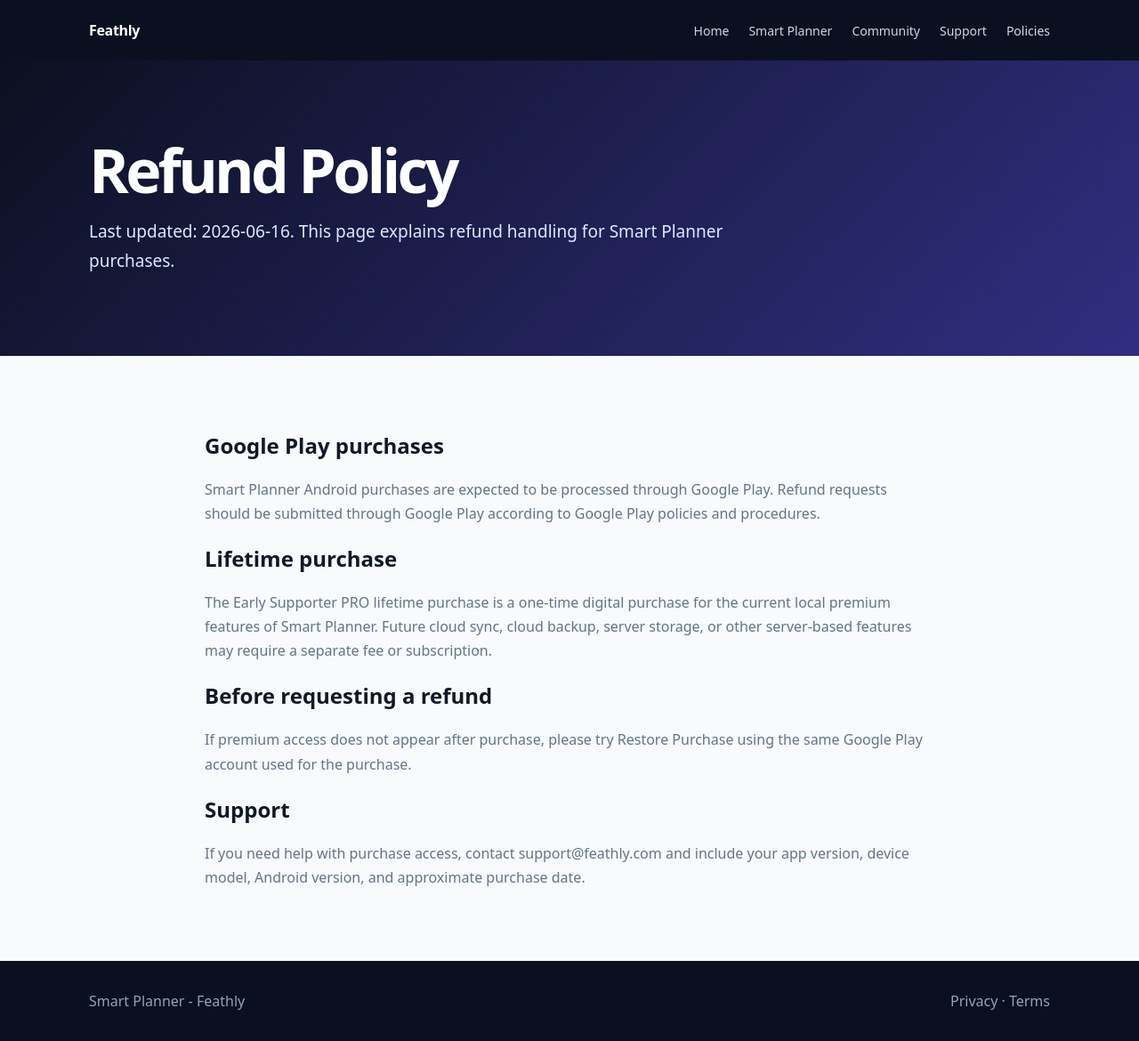
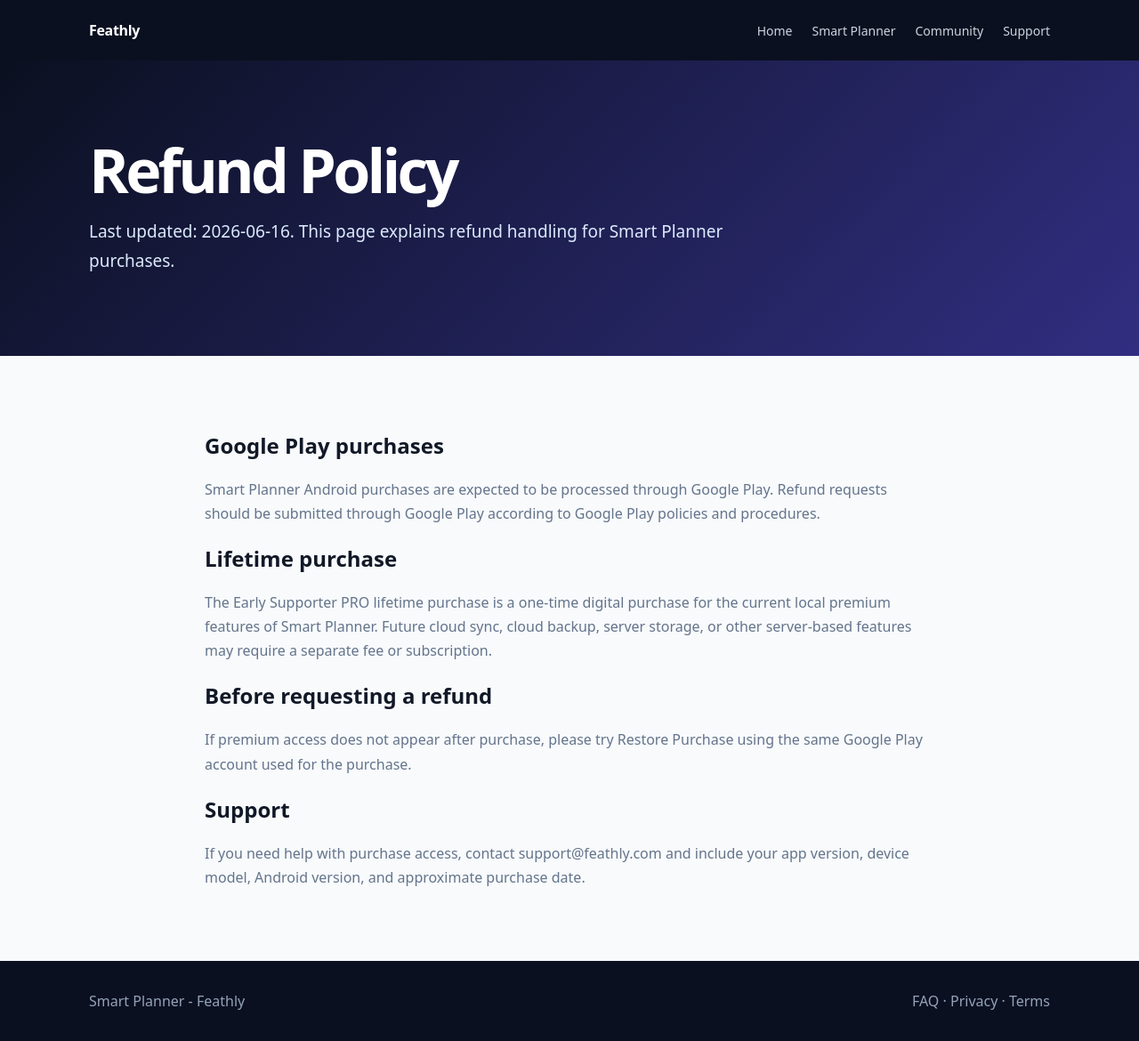
Before and after one commit to yoonng/smart-planner-site, a plain HTML site: page smart-planner/refund.html in a window 1280 px wide. Shown: the whole page at 89% size. Drawn offline with Linux system fonts and the light colour scheme.

Commit message:
Remove policy link from refund top nav

```diff
--- a/smart-planner/refund.html
+++ b/smart-planner/refund.html
@@ -2,7 +2,7 @@
 <html lang="en">
 <head><meta charset="utf-8"><meta name="viewport" content="width=device-width, initial-scale=1"><title>Refund Policy - Smart Planner</title><link rel="stylesheet" href="../assets/style.css"><script defer src="../assets/app.js"></script></head>
 <body>
-<header class="site-header"><div class="wrap nav"><a class="brand" href="../index.html">Feathly</a><nav class="nav-links"><a href="../index.html">Home</a><a href="index.html">Smart Planner</a><a href="../community/">Community</a><a href="support.html">Support</a><a href="privacy.html">Policies</a></nav></div></header>
+<header class="site-header"><div class="wrap nav"><a class="brand" href="../index.html">Feathly</a><nav class="nav-links"><a href="../index.html">Home</a><a href="index.html">Smart Planner</a><a href="../community/">Community</a><a href="support.html">Support</a></nav></div></header>
 <section class="page-hero"><div class="wrap"><h1>Refund Policy</h1><p>Last updated: 2026-06-16. This page explains refund handling for Smart Planner purchases.</p></div></section>
 <section class="page-body"><div class="wrap content">
 <h2>Google Play purchases</h2><p>Smart Planner Android purchases are expected to be processed through Google Play. Refund requests should be submitted through Google Play according to Google Play policies and procedures.</p>
@@ -10,5 +10,5 @@
 <h2>Before requesting a refund</h2><p>If premium access does not appear after purchase, please try Restore Purchase using the same Google Play account used for the purchase.</p>
 <h2>Support</h2><p>If you need help with purchase access, contact support@feathly.com and include your app version, device model, Android version, and approximate purchase date.</p>
 </div></section>
-<footer><div class="wrap foot"><div>Smart Planner - Feathly</div><div><a href="privacy.html">Privacy</a> · <a href="terms.html">Terms</a></div></div></footer>
+<footer><div class="wrap foot"><div>Smart Planner - Feathly</div><div><a href="faq.html">FAQ</a> · <a href="privacy.html">Privacy</a> · <a href="terms.html">Terms</a></div></div></footer>
 </body></html>
```
